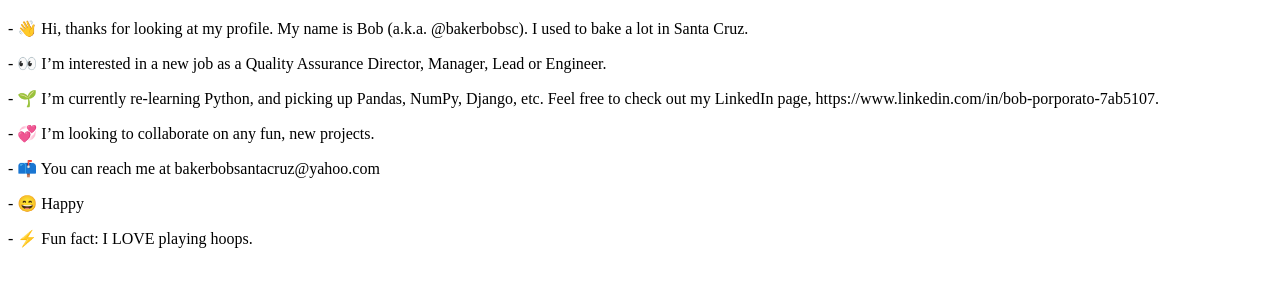
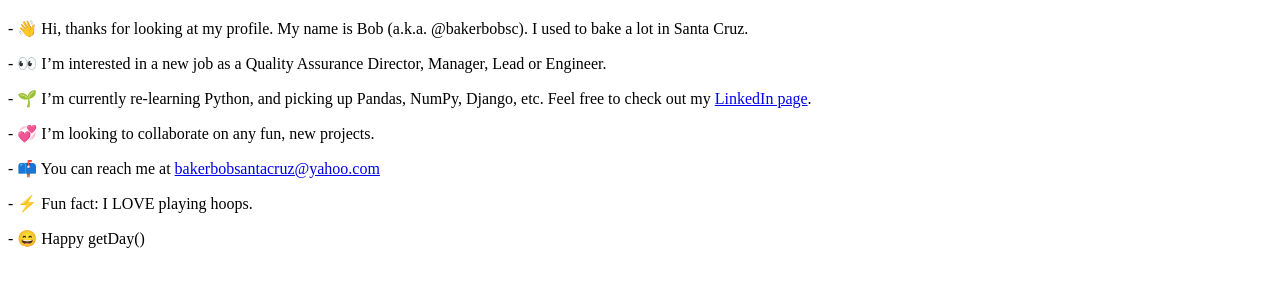
Before and after one commit to bakerbobsc/bakerbobsc.github.io, a plain HTML site: page index.html in a window 1280 px wide. Shown: the part 61-348 px from the top of the page. Drawn offline with Linux system fonts and the light colour scheme.

Commit message:
Update index.html

```diff
--- a/index.html
+++ b/index.html
@@ -7,10 +7,10 @@
 <h1>Hello</h1>
 <p> - 👋 Hi, thanks for looking at my profile.  My name is Bob (a.k.a. @bakerbobsc).  I used to bake a lot in Santa Cruz.</p>
 <p> - 👀 I’m interested in a new job as a Quality Assurance Director, Manager, Lead or Engineer.</p>
-<p> - 🌱 I’m currently re-learning Python, and picking up Pandas, NumPy, Django, etc. Feel free to check out my LinkedIn page, https://www.linkedin.com/in/bob-porporato-7ab5107.</p>
+<p> - 🌱 I’m currently re-learning Python, and picking up Pandas, NumPy, Django, etc. Feel free to check out my <a href="https://www.linkedin.com/in/bob-porporato-7ab5107">LinkedIn page</a>.</p>
 <p> - 💞️ I’m looking to collaborate on any fun, new projects.</p>
-<p> - 📫 You can reach me at bakerbobsantacruz@yahoo.com</p>
-<p> - 😄 Happy <dayoftheweek></p>
+<p> - 📫 You can reach me at <a href="bakerbobsantacruz@yahoo.com">bakerbobsantacruz@yahoo.com</a></p>
 <p> - ⚡ Fun fact: I LOVE playing hoops.</p>
+<p> - 😄 Happy getDay()</p>
 </body>
 </html>
```
